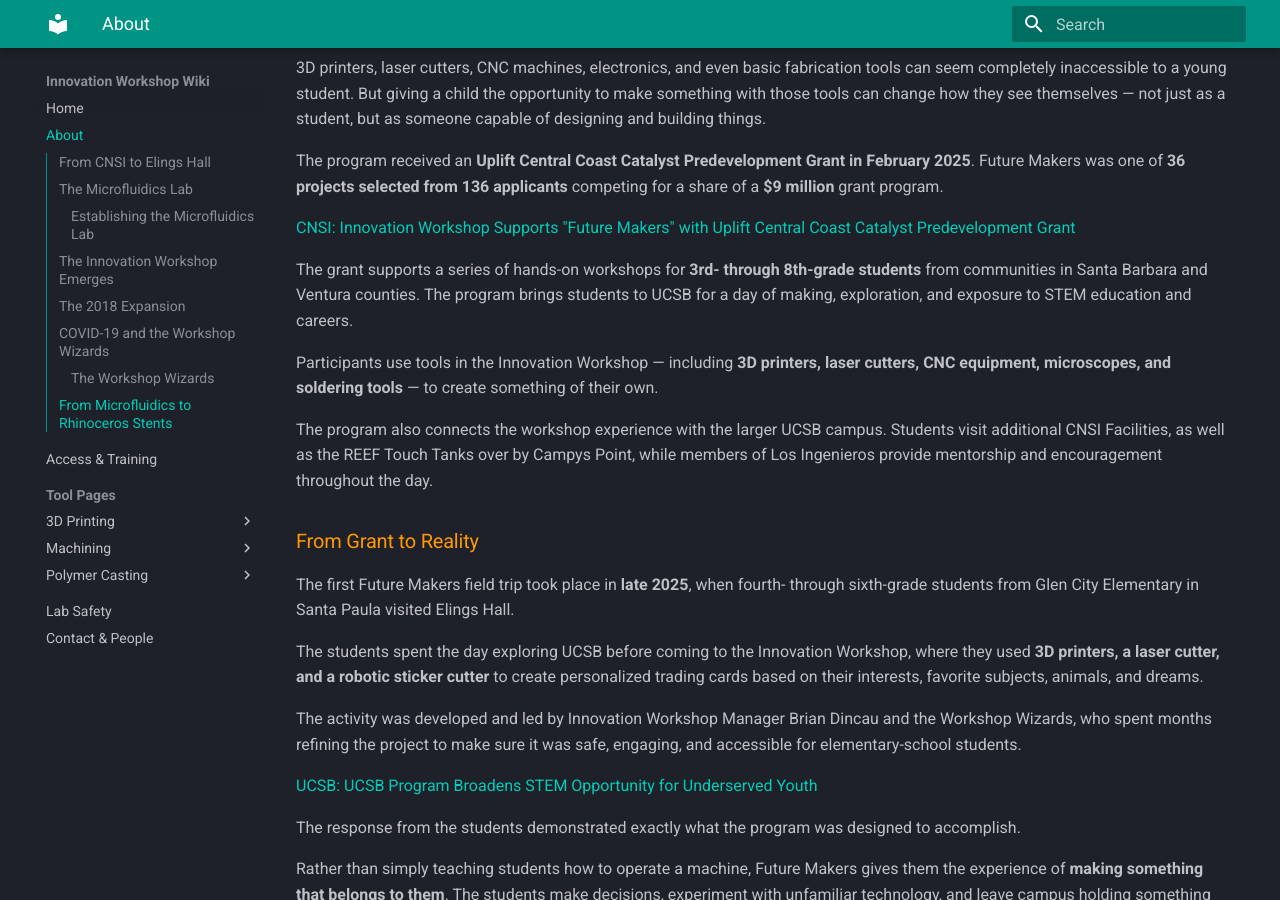
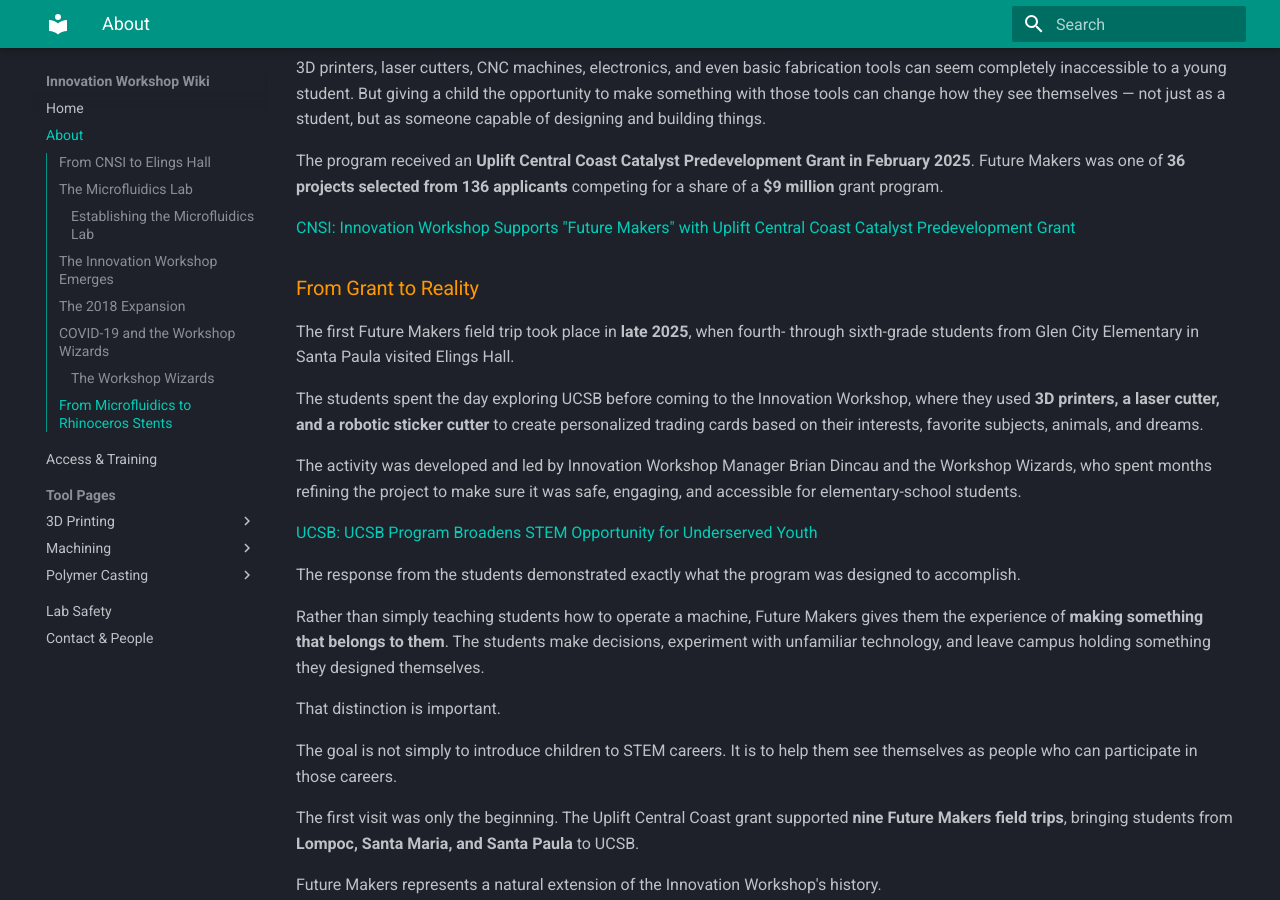
Before and after one commit to ucsb-innovation-workshop/ucsb-innovation-workshop.github.io, an MkDocs documentation site: the page built from docs/about.md, in a window 1280 px wide and 900 px high, scrolled down 5267 px. Built offline with MkDocs 1.6.1 and Material for MkDocs 9.7.7, drawn with Linux system fonts in a browser that asks for light colours; some of the changed text lies outside the part shown.

Commit message:
Update about.md

```diff
--- a/docs/about.md
+++ b/docs/about.md
@@ -189,12 +189,6 @@
 
 [CNSI: Innovation Workshop Supports "Future Makers" with Uplift Central Coast Catalyst Predevelopment Grant](https://www.cnsi.ucsb.edu/news/all/2025/cnsi-innovation-workshop-supports-future-makers-uplift-central-coast-catalyst)
 
-The grant supports a series of hands-on workshops for **3rd- through 8th-grade students** from communities in Santa Barbara and Ventura counties. The program brings students to UCSB for a day of making, exploration, and exposure to STEM education and careers.
-
-Participants use tools in the Innovation Workshop — including **3D printers, laser cutters, CNC equipment, microscopes, and soldering tools** — to create something of their own.
-
-The program also connects the workshop experience with the larger UCSB campus. Students visit additional CNSI Facilities, as well as the REEF Touch Tanks over by Campys Point, while members of Los Ingenieros provide mentorship and encouragement throughout the day.
-
 ### From Grant to Reality
 
 The first Future Makers field trip took place in **late 2025**, when fourth- through sixth-grade students from Glen City Elementary in Santa Paula visited Elings Hall.
@@ -279,18 +273,3 @@
 The Machine Hub includes a suite of traditional machining tools as well as a waterjet cutter capable of processing a wide range of materials.
 
 [CNSI: Machining Hub](https://www.cnsi.ucsb.edu/facilities/machining-hub)
-
-This creates a simple division between the two spaces:
-
-### Innovation Workshop — Elings 3430
-
-Rapid prototyping, 3D printing, microfluidics fabrication, laser cutting, electronics, polymer processing, and specialized fabrication.
-
-### Innovation Workshop Machine Hub — Elings 2442
-
-Manual machining, hand tools, mechanical fabrication, and waterjet cutting.
-
-
-> **Build it. Test it. Learn from it. Make it better.**
-
-That is the Innovation Workshop.
```
